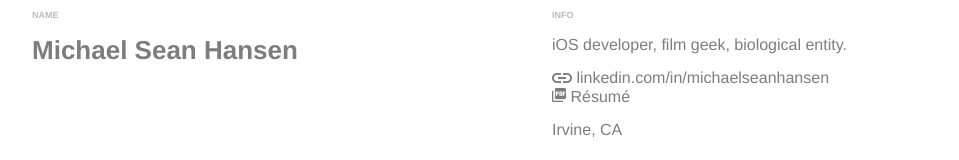
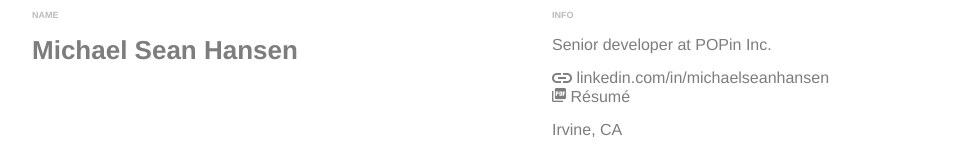
Before and after one commit to michaelseanhansen/michaelseanhansen.github.io, a plain HTML site: page index.html in a window 1280 px wide. Shown: the top 160 px of the page, without its empty margins (158-1117 px from the left). Drawn offline with Linux system fonts and the light colour scheme.

Commit message:
Updated bio

```diff
--- a/index.html
+++ b/index.html
@@ -16,7 +16,7 @@
 
 		<div class="right">
 			<h2>INFO</h2>
-			<p>iOS developer, film geek, biological entity.</p>
+			<p>Senior developer at POPin Inc.</p>
 
 			<p>
 				<a href="http://www.linkedin.com/in/michaelseanhansen"><img class="link-icon" alt="" src="images/link.png" /> linkedin.com/in/michaelseanhansen</a><br/>
```
